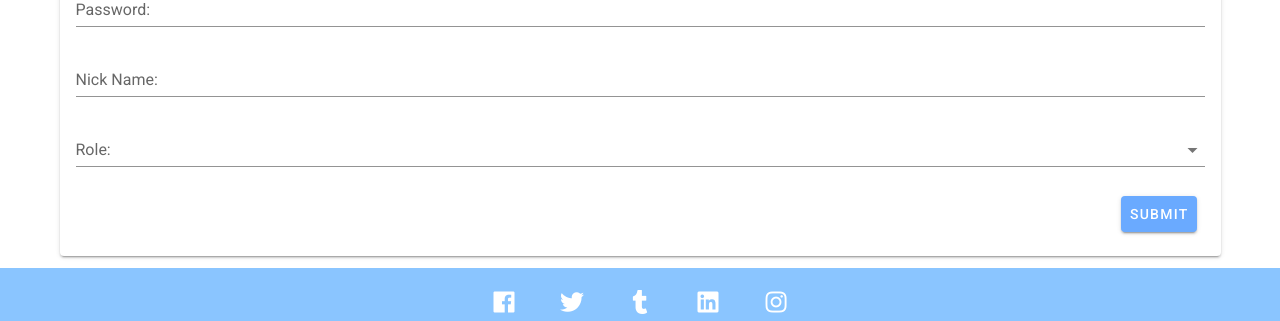
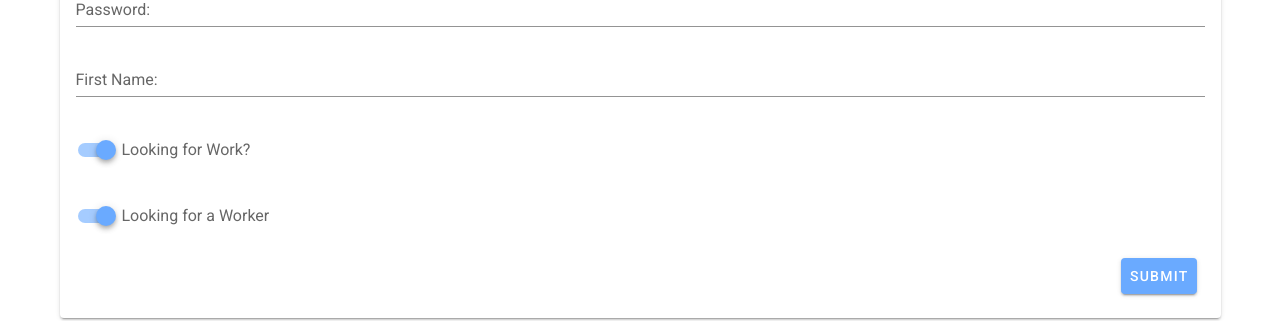
Before and after one commit to jamescordova1113/SpecialtyStars, a Vue app: page /signup in a window 1280 px wide. Shown: the part 248-569 px from the top of the page. Built offline with nearby package versions, Linux system fonts and the light colour scheme; no server answers; the database is empty.

Commit message:
specialty page alighn and color fix

```diff
--- a/src/components/Login.vue
+++ b/src/components/Login.vue
@@ -118,7 +118,8 @@ export default {
                           alias: doc.data().alias,
                           isLoggedIn: true,
                           isAdmin: doc.data().isAdmin,
-                          role: doc.data().role
+                          worker: doc.data().worker,
+                          employer: doc.data().employer
                         });
                         this.$router.push({ name: "SpecialistProfiles" });
                       }
--- a/src/components/Signup.vue
+++ b/src/components/Signup.vue
@@ -30,18 +30,21 @@
           <v-text-field
             type="alias"
             v-model="alias"
-            label="Nick Name:"
+            label="First Name:"
             required
           ></v-text-field>
-          <v-select
-            v-model="role"
-            v-bind:items="roles"
-            label="Role:"
-            data-vv-name="role"
-            single-line
-            bottom
-            required
-          ></v-select>
+          <v-switch
+            label="Looking for Work?"
+            input-value="worker"
+            color="primary lighten-2"
+          >
+          </v-switch>
+          <v-switch
+            label="Looking for a Worker"
+            input-value="employer"
+            color="primary lighten-2"
+          >
+          </v-switch>
 
           <p class="red--text text-center" v-if="feedback">{{ feedback }}</p>
           <v-card-actions class="text-center">
@@ -63,14 +66,14 @@ export default {
   name: "Signup",
   data() {
     return {
-      role: "",
-      roles: [{ text: "Looking for work" }, { text: "Employer - Contractor" }, { text: "Employer - Homeowner" },],
       email: null,
       password: null,
       alias: null,
       feedback: null,
       slug: null,
       myCred: null,
+      worker: false,
+      employer: false,
       emailRules: [
         v => !!v || "E-mail is required",
         v => /.+@.+\..+/.test(v) || "E-mail must be valid"
@@ -80,7 +83,13 @@ export default {
 
   methods: {
     signup() {
-      if (this.alias && this.email && this.password && this.role) {
+      if (
+        this.alias &&
+        this.email &&
+        this.password &&
+        this.worker &&
+        this.employer
+      ) {
         this.slug = slugify(this.alias, {
           replacement: "-",
           remove: /[$*_+~.()'"!\-:@]/g,
@@ -96,25 +105,16 @@ export default {
               .auth()
               .createUserWithEmailAndPassword(this.email, this.password)
               .then(cred => {
-                this.myCred = cred
+                this.myCred = cred;
                 db.collection("users")
                   .doc(cred.user.uid)
                   .set({
-                    role: this.role,
+                    worker: this.worker,
+                    employer: this.employer,
                     alias: this.alias,
                     geolocation: null,
                     user_id: cred.user.uid
-                  })
-                  .then(cred => {
-                    this.myCred = cred
-                    db.collection("specialistProfile")
-                    .doc(cred.user.id)
-                    .set({
-                      role: this.role,
-                      alias: this.alias,
-                      user_id: cred.user.uid
-                    });
-                  })
+                  });
               })
               .then(() => {
                 this.myCred.user
--- a/src/components/Specialties.vue
+++ b/src/components/Specialties.vue
@@ -1,13 +1,14 @@
 <template>
   <container bg fill-height grid-list-md text-xs-center>
-    <layout>
+
     <v-card class="main">
       <v-card-title class="justify-center">
         Specialties
       </v-card-title>
-    <v-row justify="center" align="center" no-gutters>
-      <v-flex xs3>
-        <v-list class="list">
+      <div class="justify-center">
+    <v-layout>
+      <v-flex xs4 offset-2>
+        <v-list class="list" >
           <li>Agricultural</li>
           <li>Air Conditioning</li>
           <li>Auto Paint & Body</li>
@@ -25,7 +26,7 @@
           <li>Electrical</li>
         </v-list>
       </v-flex>
-      <v-flex xs3>
+      <v-flex xs4>
         <v-list>
 
           <li>Flooring</li>
@@ -45,7 +46,7 @@
           <li>Janitorial</li>
         </v-list>
       </v-flex>
-      <v-flex xs3>
+      <v-flex xs4>
         <v-list>
           <li>Landscaping</li>
           <li>Marine</li>
@@ -65,9 +66,11 @@
           <li>Warehouse</li>
         </v-list>
       </v-flex>
-    </v-row>
+    </v-layout>
+    </div>
     </v-card>
-    </layout>
+
+
   </container >
 </template>
 
--- a/src/store/store.js
+++ b/src/store/store.js
@@ -54,7 +54,7 @@ export const store = new Vuex.Store({
       state.config.newPassword = payload.newPassword
     },
     createPro (state, payload) {
-      state.loadMeetuos.push(payload)
+      state.loadPros.push(payload)
     }
   },
 actions: {
```
